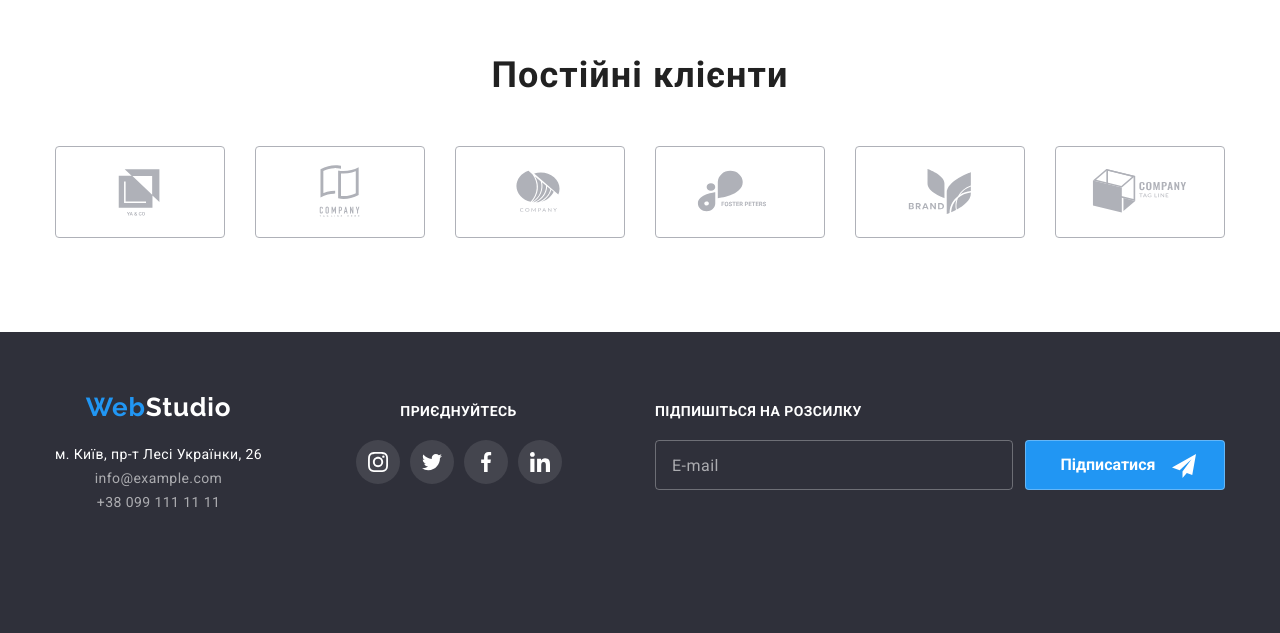
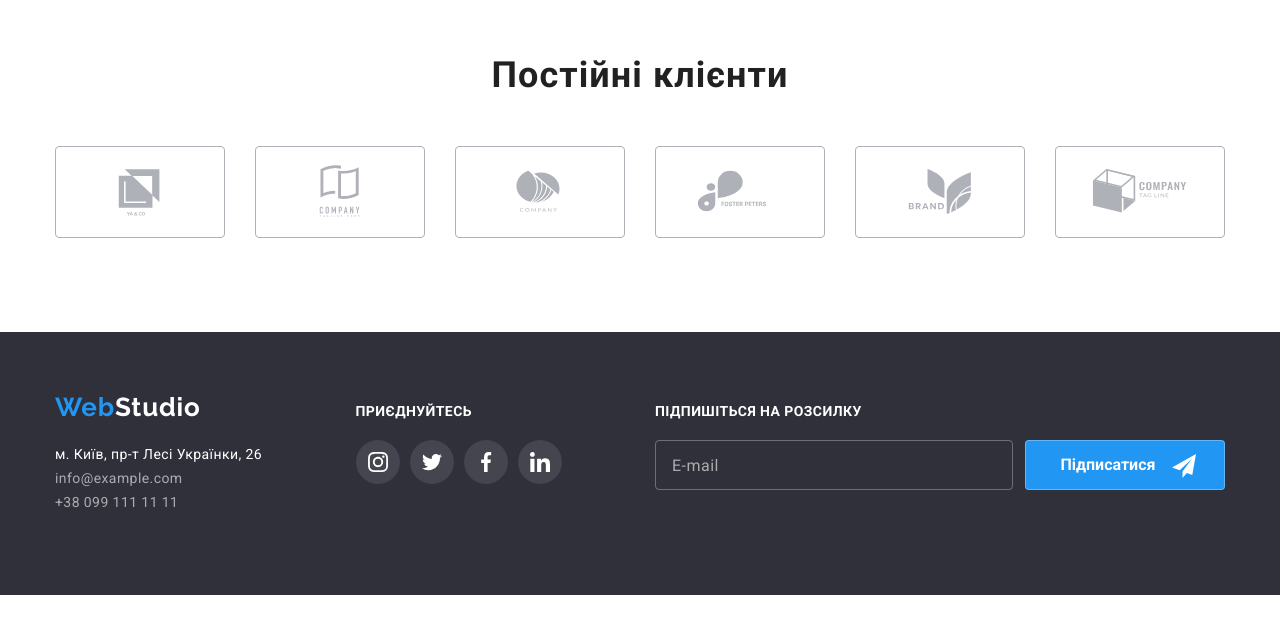
Before and after one commit to MariannaOrlovych/goit-markup-hw-08, a plain HTML site: page index.html in a window 1280 px wide. Shown: the part 2295-2928 px from the top of the page. After the commit the page ends 2890 px from the top, so only its background shows below. Drawn offline with nearby package versions, Linux system fonts and the light colour scheme.

Commit message:
міняє картинку на 2х, оновлює футер

```diff
--- a/sass/layouts/_footer-logo.scss
+++ b/sass/layouts/_footer-logo.scss
@@ -2,6 +2,7 @@
     padding-top: 60px;
     padding-bottom: 60px;
     background-color: var(--hero-backgraund-color);
+
 }
 
 .logo__footer{
@@ -10,6 +11,9 @@
     padding-bottom: 0px;
     margin-bottom: 20px;
     justify-content: center;
+    @include desktop {
+        justify-content: start;
+    }
 
 }
 
--- a/sass/layouts/_footer-media.scss
+++ b/sass/layouts/_footer-media.scss
@@ -16,14 +16,16 @@
     {
         align-items: baseline;
         justify-content: space-between;
+        text-align: start;
     }
 }
+
 
 .information{
     margin-bottom: 60px;
     @include tablet {
         display: block;
-
+        margin-bottom: 0;
     }
 
 }
@@ -33,6 +35,7 @@
 
     @include tablet {
         display: block;
+        margin-bottom: 0;
     }
 }
 
--- a/sass/layouts/_footer-subscribe.scss
+++ b/sass/layouts/_footer-subscribe.scss
@@ -8,7 +8,6 @@
         justify-content: center;
         align-items: flex-start;
         align-items: initial;
-        text-align: start;
         width: 570px;
         height: 86px;
 
```
Also changed, not shown: portfolio.html (+1 -1 lines), css/main.css, css/main.min.css, 2 other files.
